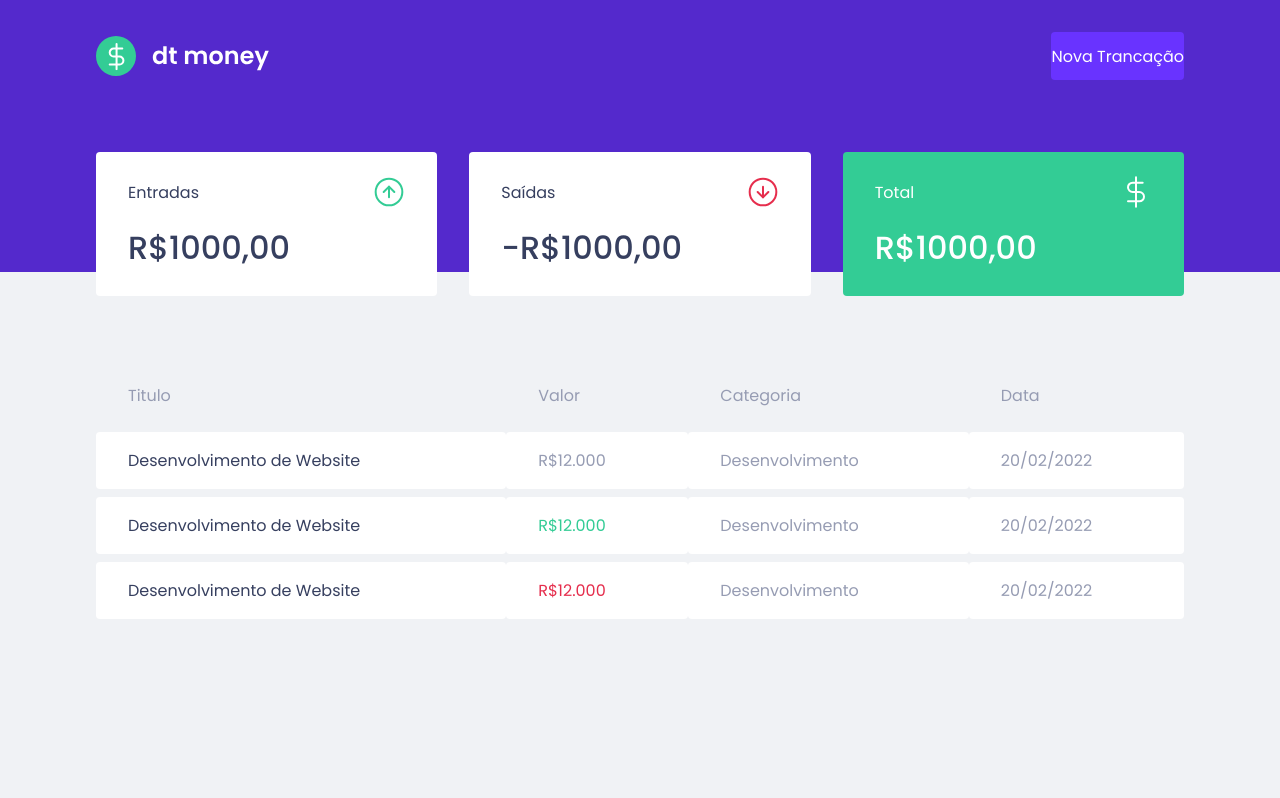
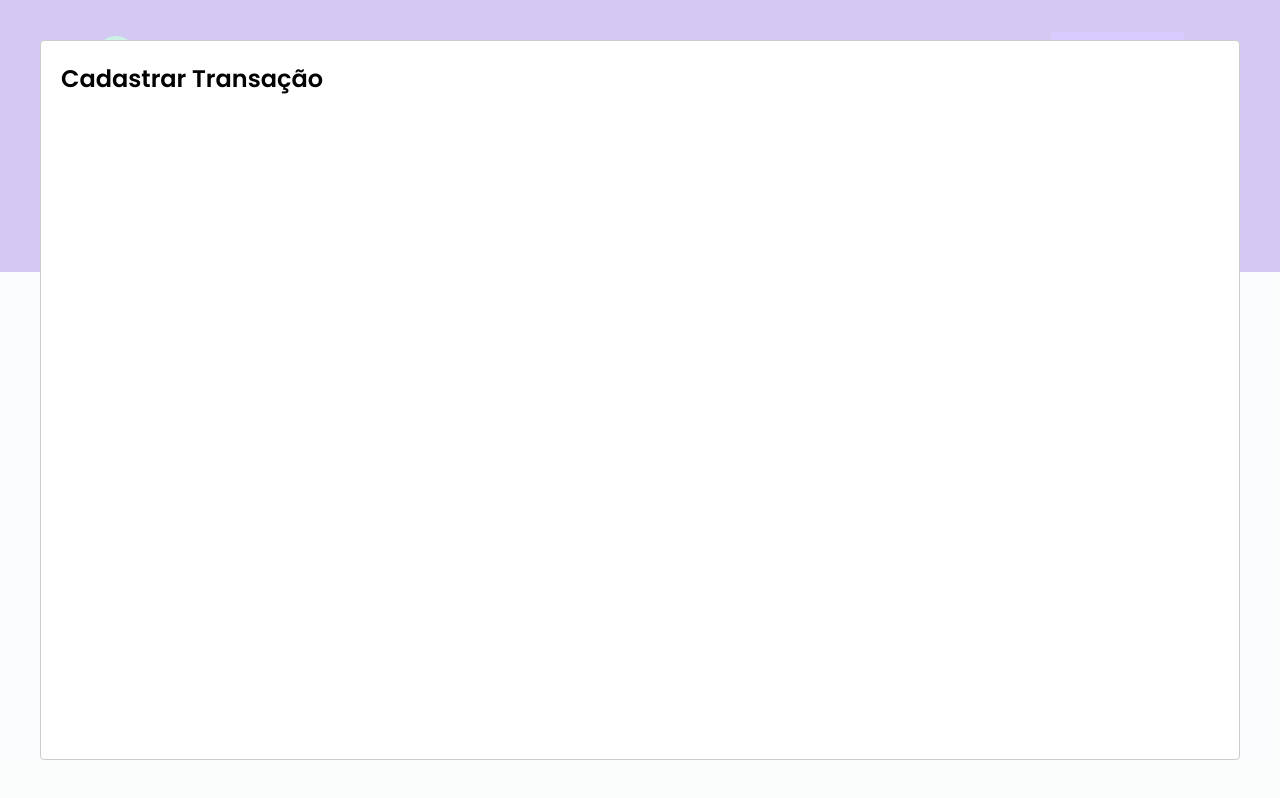
Before and after one commit to thiagocdn/dtmoney-ignite-reactjs, a React (Create React App) app: page / in a window 1280 px wide. Both pictures are taken after a click on the button "Nova Trancação". Built offline with nearby package versions, Linux system fonts and the light colour scheme; no server answers; what miragejs would draw is missing.

Commit message:
Criado estrutura de modal

```diff
--- a/package.json
+++ b/package.json
@@ -3,10 +3,12 @@
   "version": "0.1.0",
   "private": true,
   "dependencies": {
+    "@types/react-modal": "^3.13.1",
     "axios": "^0.26.1",
     "miragejs": "^0.1.43",
     "react": "^18.0.0",
     "react-dom": "^18.0.0",
+    "react-modal": "^3.14.4",
     "react-scripts": "5.0.0",
     "styled-components": "^5.3.5",
     "web-vitals": "^2.1.0"
--- a/src/App.tsx
+++ b/src/App.tsx
@@ -1,12 +1,35 @@
+import { useState } from "react";
+import ReactModal from "react-modal";
 import { Dashboard } from "./components/Dashboard";
 import { Header } from "./components/Header";
+import { NewTransactionModal } from "./components/NewTransactionModal";
 import { GlobalStyle } from "./styles/global"
 
+ReactModal.setAppElement('#root')
+
 export function App() {
+  const [isNewTransactionModalOpen, setIsNewTransactionModalOpen] = useState(false)
+
+  function handleOpenNewTransactionModal() {
+    setIsNewTransactionModalOpen(true)
+  }
+
+  function handleCloseNewTransactionModal() {
+    setIsNewTransactionModalOpen(false)
+  }
+
   return (
     <>
-      <Header />
+      <Header
+        onOpenNewTransactionModal={handleOpenNewTransactionModal}
+      />
       <Dashboard />
+
+      <NewTransactionModal
+        isOpen={isNewTransactionModalOpen}
+        onRequestClose={handleCloseNewTransactionModal}
+      />
+
       <GlobalStyle />
     </>
   );
--- a/src/components/Header/index.tsx
+++ b/src/components/Header/index.tsx
@@ -1,12 +1,16 @@
 import logoImg from '../../assets/logo.svg';
 import { Container, Content } from './styles';
 
-export function Header() {
+interface HeaderProps {
+  onOpenNewTransactionModal: () => void;
+}
+
+export function Header({ onOpenNewTransactionModal }: HeaderProps) {
   return (
     <Container>
       <Content>
         <img src={logoImg} alt="dt money" />
-        <button type="button">
+        <button type="button" onClick={onOpenNewTransactionModal}>
           Nova Trancação
         </button>
       </Content>
--- /dev/null
+++ b/src/components/NewTransactionModal/index.tsx
@@ -0,0 +1,17 @@
+import ReactModal from "react-modal";
+
+interface NewTransactionModalProps {
+  isOpen: boolean;
+  onRequestClose: () => void;
+}
+
+export function NewTransactionModal({ isOpen, onRequestClose }: NewTransactionModalProps) {
+  return (
+    <ReactModal
+      isOpen={isOpen}
+      onRequestClose={onRequestClose}
+    >
+      <h2>Cadastrar Transação</h2>
+    </ReactModal>
+  )
+}
--- /dev/null
+++ b/src/components/NewTransactionModal/styles.ts
@@ -0,0 +1,3 @@
+import styled from 'styled-components';
+
+export const Container = styled.div``;
```
Also changed, not shown: 1 other file (tests, documents, lock files or other folders).
